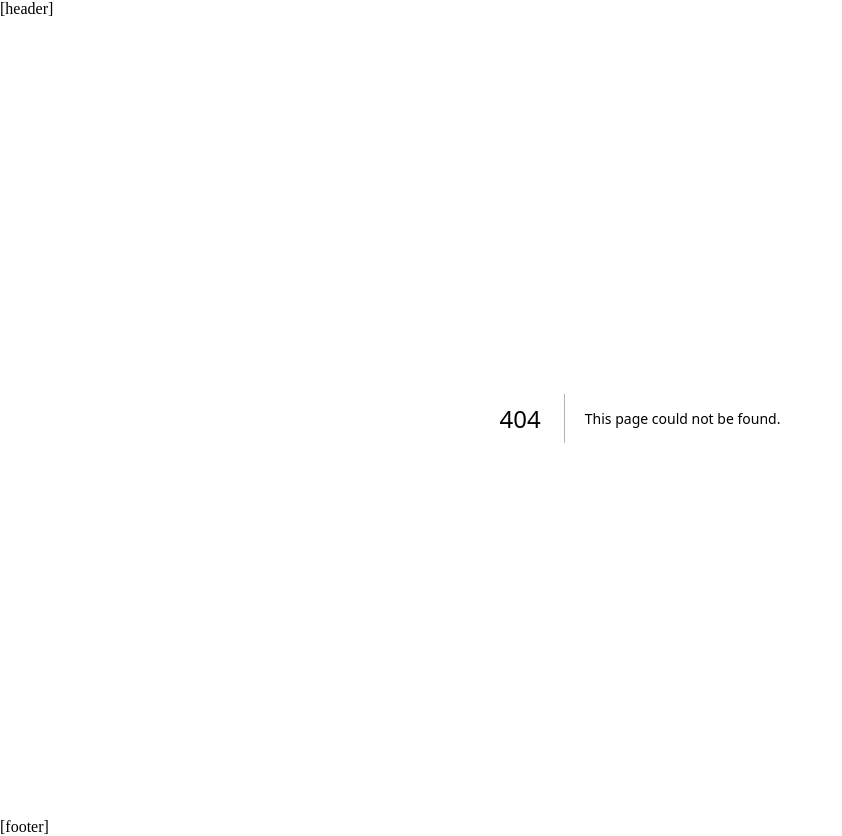
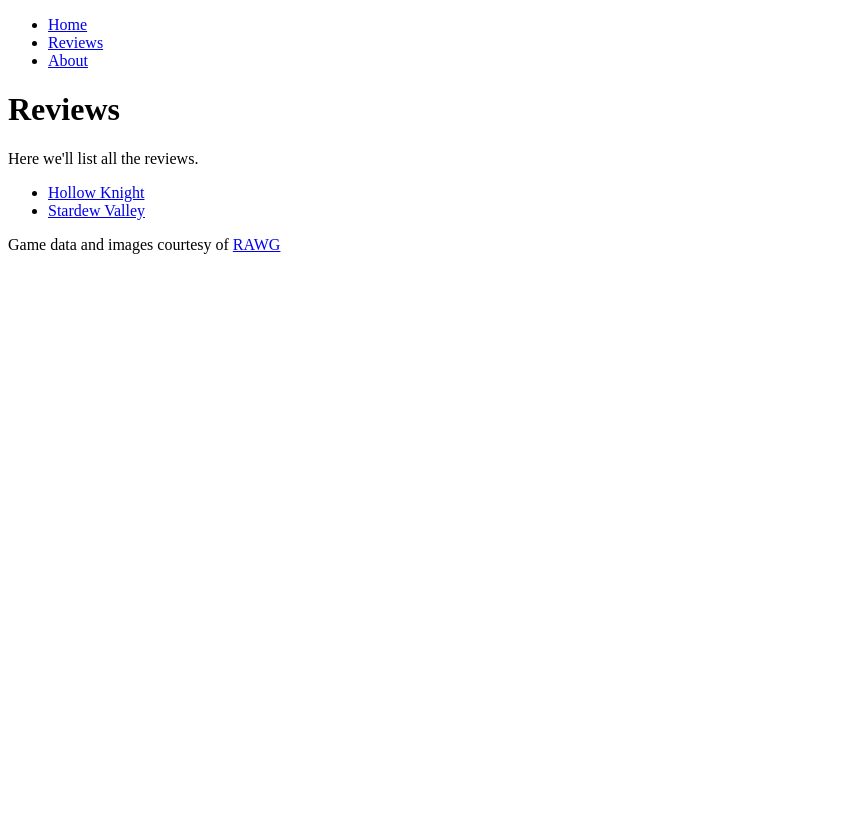
Before and after one commit to OnurUrsar/next-review, a Next.js app: page /reviews in a window 1280 px wide. Before the commit this address had no page. Shown: the whole page, without its empty margins (0-842 px from the left). After the commit the page ends 800 px from the top, so only its background shows below. Built offline with nearby package versions, Linux system fonts and the light colour scheme.

Commit message:
dev build start, globals.css, Link, pages

```diff
--- /dev/null
+++ b/app/globals.css
@@ -0,0 +1,3 @@
+body {
+  font-family: sans-serif;
+}
--- a/app/layout.tsx
+++ b/app/layout.tsx
@@ -1,17 +1,41 @@
 import type { ReactNode } from "react";
+import Link from "next/link";
 
 interface LayoutProps {
   children: ReactNode;
 }
 
-export default function RootLayout({ children }: LayoutProps) {
+function RootLayout({ children }: LayoutProps) {
   return (
     <html lang="en">
       <body>
-        <header>[header]</header>
+        <header>
+          <nav>
+            <ul>
+              <li>
+                <Link href="/">Home</Link>
+              </li>
+              <li>
+                <Link href="/reviews">Reviews</Link>
+              </li>
+              <li>
+                <Link href="/about" prefetch={false}>
+                  About
+                </Link>
+              </li>
+            </ul>
+          </nav>
+        </header>
         <main>{children}</main>
-        <footer>[footer]</footer>
+        <footer>
+          Game data and images courtesy of{" "}
+          <a href="https://rawg.io/" target="_blank">
+            RAWG
+          </a>
+        </footer>
       </body>
     </html>
   );
 }
+
+export default RootLayout;
--- /dev/null
+++ b/app/reviews/page.tsx
@@ -0,0 +1,20 @@
+import Link from "next/link";
+
+function ReviewsPage() {
+  return (
+    <>
+      <h1>Reviews</h1>
+      <p>Here we'll list all the reviews.</p>
+      <ul>
+        <li>
+          <Link href="/reviews/hollow-knight">Hollow Knight</Link>
+        </li>
+        <li>
+          <Link href="/reviews/stardew-valley">Stardew Valley</Link>
+        </li>
+      </ul>
+    </>
+  );
+}
+
+export default ReviewsPage;
--- a/package.json
+++ b/package.json
@@ -2,7 +2,9 @@
   "name": "next-reviews",
   "private": true,
   "scripts": {
-    "dev": "next dev"
+    "dev": "next dev",
+    "build": "next build",
+    "start": "next start"
   },
   "dependencies": {
     "next": "^14.1.3",
```
Also changed, not shown: app/about/page.tsx (added, +10 -0 lines), app/reviews/hollow-knight/page.tsx (added, +10 -0 lines), app/reviews/stardew-valley/page.tsx (added, +10 -0 lines).
